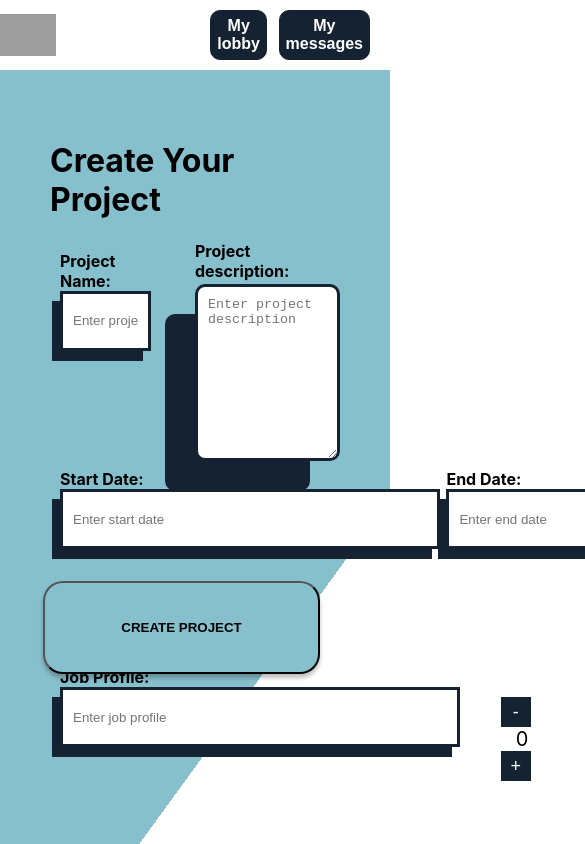
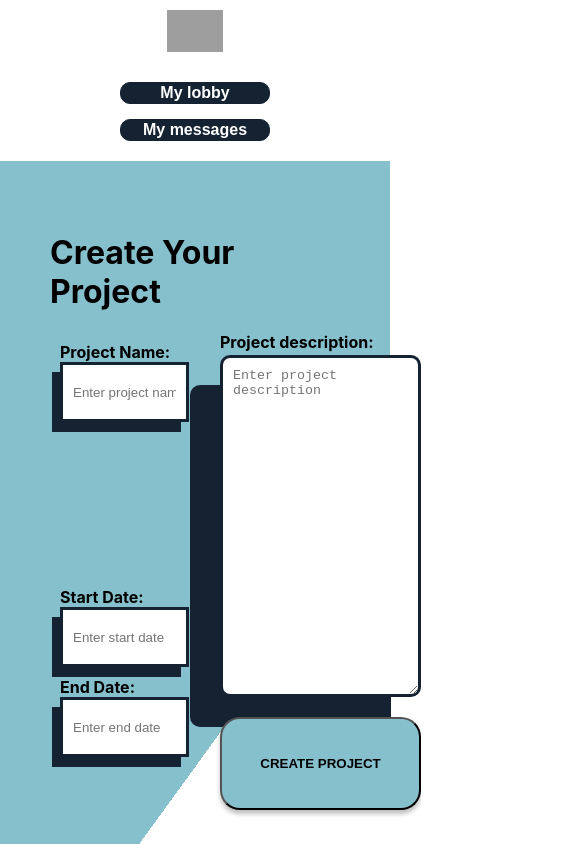
Before and after one commit to CFraissinet/frontend_Allwithin, a Next.js app: page / in a window 390 px wide. Shown: the top 844 px of the page, 585 px wide, since content can reach past the window. Built offline with nearby package versions, Linux system fonts and the light colour scheme; grey boxes are pictures that could not be loaded.

Commit message:
implementation of media queries for mobile support

```diff
--- a/styles/CreateProject.module.css
+++ b/styles/CreateProject.module.css
@@ -35,29 +35,6 @@
   justify-content: flex-end;
   padding: 10px 20px;
 }
-
-.btnSignIn {
-  width: 150px;
-  display: flex;
-  align-items: center;
-  justify-content: center;
-  height: 100%;
-  font-size: 100%;
-  font-weight: 600;
-  border: solid 3px #75808c;
-  border-radius: 10px;
-  color: #152232;
-  background-color: #ffffff;
-  cursor: pointer;
-}
-
-.btnSignIn:hover {
-  background-color: #87c0cd;
-  color: #ffffff;
-  transition: 0.2s;
-  border: solid 5px #87c0cd;
-}
-
 .btnNav {
   width: 150px;
   height: 100%;
@@ -70,7 +47,7 @@
   cursor: pointer;
 }
 
-.btnSignUp:hover {
+.btnNav:hover {
   background-color: #87c0cd;
   color: #ffffff;
   transition: 0.2s;
@@ -148,7 +125,7 @@
 }
 
 .inputDiv .addButton:hover {
-  background-color: #49aac0;
+  background-color: #87c0cd;
   transition: 0.2s;
 }
 .endSartContainer{
@@ -242,8 +219,8 @@ width: 50%;
   height: 93px;
   left: 1614px;
   top: 947px;
-  font-weight: bold;
-  background: #87C0CD;
+  font-weight: 700;
+  background: #87c0cd;
   box-shadow: 0px 4px 4px rgba(0, 0, 0, 0.25);
   border-radius: 20px;
 }
@@ -254,9 +231,68 @@ width: 50%;
   border: solid 2px #152232;
 }
 
+/* ------------------ Responsive Styles ------------------ */
 
-/* .centerDiv{
-  display: flex;
-  align-items: center;
-  justify-content: center;
-} */
+@media screen and (max-width: 768px) {
+  .navbar {
+    flex-direction: column;
+    height: auto;
+    padding: 10px;
+  }
+
+  .logoContainer {
+    margin-bottom: 20px;
+  }
+
+  .buttons {
+    flex-direction: column;
+    gap: 15px;
+    align-items: center;
+  }
+
+  .formContainer {
+    width: 100%;
+    padding: 10px;
+  }
+
+  .input {
+    width: 100%;
+  }
+
+  .endSartContainer {
+    flex-direction: column;
+    gap: 10px;
+  }
+
+  .endStart {
+    width: 100%;
+  }
+
+  .jobInputContainer {
+    flex-direction: column;
+    gap: 10px;
+  }
+
+  .jobProfile {
+    width: 100%;
+  }
+
+  .counter {
+    flex-direction: column;
+    align-items: flex-start;
+    gap: 10px;
+    margin-top: 10px;
+  }
+
+  .txtAreaContainer {
+    width: 100%;
+  }
+
+  .btnCreatCountainer {
+    padding: 20px 0;
+  }
+
+  .btnCreateProject {
+    width: 100%;
+  }
+}
```
